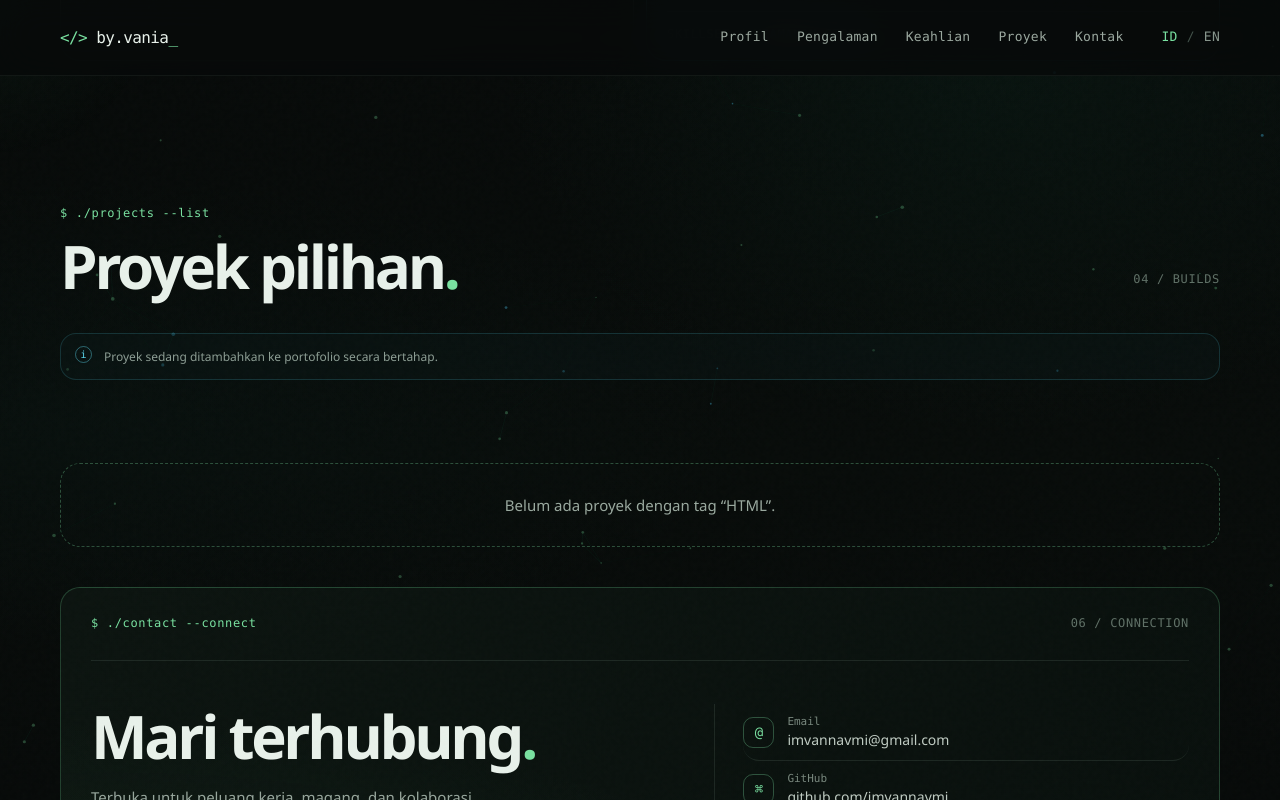
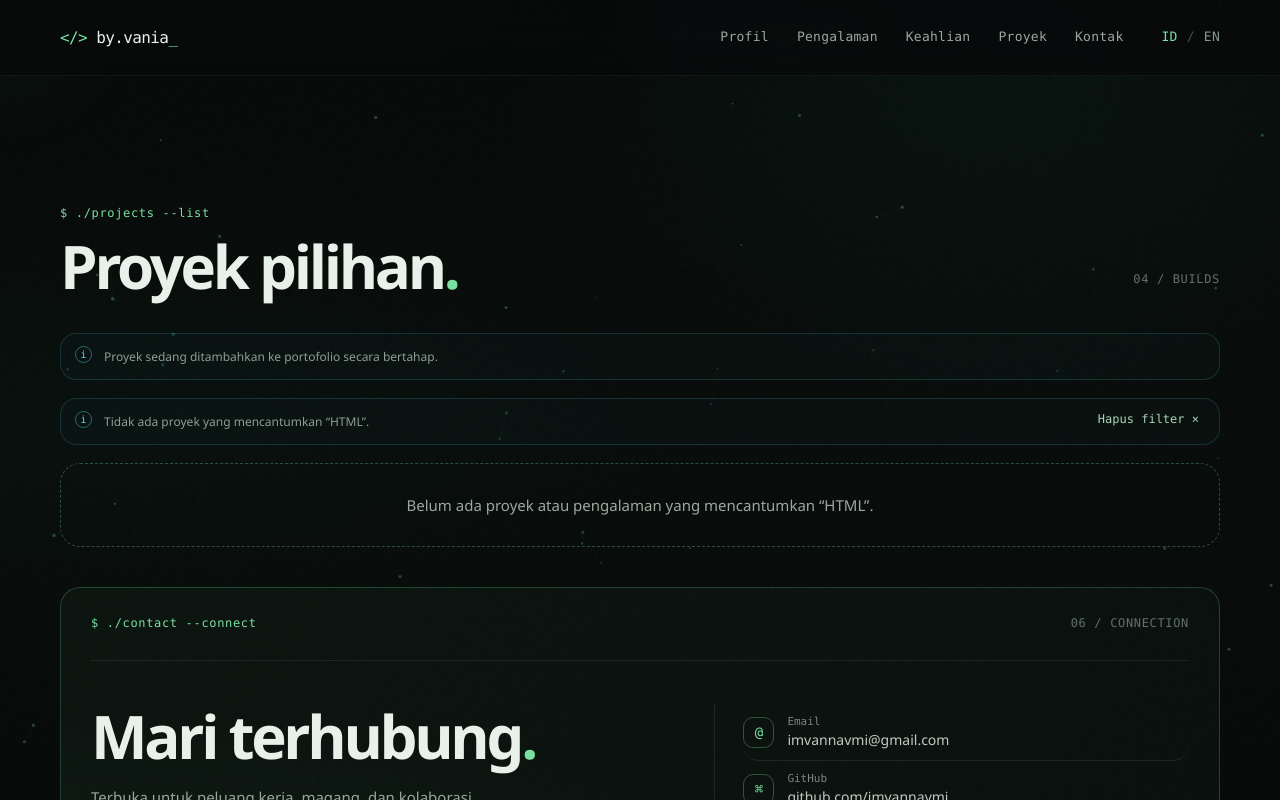
Before and after one commit to imvannavmi/byvania-portfolio, a Next.js app: page /id in a window 1280 px wide. Both pictures are taken after a click on the button "HTML". Shown: the part 3314-4114 px from the top of the page. Built offline with nearby package versions, Linux system fonts and the light colour scheme; no server answers; the database is empty.

Commit message:
Fix skill filter result visibility

```diff
--- a/src/components/Portfolio.tsx
+++ b/src/components/Portfolio.tsx
@@ -78,13 +78,26 @@ export default function Portfolio({ locale, entries = [] }: { locale: Locale; en
   const [roleIndex, setRoleIndex] = useState(0);
   const [menuOpen, setMenuOpen] = useState(false);
   const [selectedSkill, setSelectedSkill] = useState("");
+  const matchesSkill = (value: string, skill: string) => {
+    const normalize = (text: string) => text.toLowerCase().replace(/\brestful\b/g, "rest").replace(/[^a-z0-9]+/g, " ").trim();
+    const normalizedValue = normalize(value);
+    const normalizedSkill = normalize(skill);
+    return normalizedValue.includes(normalizedSkill) || normalizedSkill.includes(normalizedValue);
+  };
   const filteredProjects = selectedSkill
-    ? displayProjects.filter(project => project.tags.some(tag => tag.toLowerCase().includes(selectedSkill.toLowerCase()) || selectedSkill.toLowerCase().includes(tag.toLowerCase())))
+    ? displayProjects.filter(project => project.tags.some(tag => matchesSkill(tag, selectedSkill)))
     : displayProjects;
+  const filteredExperience = selectedSkill
+    ? displayExperience.filter(item => item.stack.split(" · ").some(tag => matchesSkill(tag, selectedSkill)))
+    : displayExperience;
   const filterBySkill = (skill: string) => {
-    setSelectedSkill(current => current === skill ? "" : skill);
-    if (matchMedia("(prefers-reduced-motion: reduce)").matches) document.getElementById("projects")?.scrollIntoView();
-    else document.getElementById("projects")?.scrollIntoView({ behavior: "smooth" });
+    const clearingFilter = selectedSkill === skill;
+    const skillProjects = displayProjects.filter(project => project.tags.some(tag => matchesSkill(tag, skill)));
+    const skillExperience = displayExperience.filter(item => item.stack.split(" · ").some(tag => matchesSkill(tag, skill)));
+    const destination = !clearingFilter && skillExperience.length > 0 && skillProjects.length === 0 ? "experience" : "projects";
+    setSelectedSkill(clearingFilter ? "" : skill);
+    if (matchMedia("(prefers-reduced-motion: reduce)").matches) document.getElementById(destination)?.scrollIntoView();
+    else document.getElementById(destination)?.scrollIntoView({ behavior: "smooth" });
   };
   useEffect(() => {
     if (matchMedia("(prefers-reduced-motion: reduce)").matches) return;
@@ -96,7 +109,7 @@ export default function Portfolio({ locale, entries = [] }: { locale: Locale; en
     const observer = new IntersectionObserver(entries => entries.forEach(e => { if (e.isIntersecting) { e.target.classList.add("visible"); observer.unobserve(e.target); } }), { threshold: .12 });
     document.querySelectorAll(".reveal").forEach(el => observer.observe(el));
     return () => observer.disconnect();
-  }, [locale]);
+  }, [locale, selectedSkill]);
   useEffect(() => {
     const finePointer = matchMedia("(pointer: fine)").matches;
     if (!finePointer || matchMedia("(prefers-reduced-motion: reduce)").matches) return;
@@ -162,7 +175,8 @@ export default function Portfolio({ locale, entries = [] }: { locale: Locale; en
 
       <section className="content-section section-wrap" id="experience">
         <div className="section-heading reveal"><div><span className="command">$ ls ./experience</span><h2>{t.experience}<span>.</span></h2></div><span className="section-id">02 / HISTORY</span></div>
-        <div className="timeline">{displayExperience.map((item, i) => <article className="experience-card reveal" key={item.company}><div className="timeline-marker"><span>0{i + 1}</span><i /></div><div className="experience-main"><div className="experience-head"><div><span className="company-type">{locale === "id" ? "PENGALAMAN" : "EXPERIENCE"}</span><h3>{item.company}</h3></div><span className="period">{item.period}</span></div><div className="experience-meta"><span><small>{t.role}</small>{item.role}</span><span><small>{t.project}</small>{item.project}</span></div><ul>{item.bullets.map(b => <li key={b}>{b}</li>)}</ul><div className="tag-row">{item.stack.split(" · ").filter(Boolean).map(tag => <span key={tag}>{tag}</span>)}</div></div></article>)}</div>
+        {selectedSkill && filteredExperience.length > 0 && <div className="project-notice reveal"><span>i</span><p>{locale === "id" ? `Teknologi “${selectedSkill}” tercantum pada pengalaman berikut.` : `“${selectedSkill}” is listed in the following experience.`}</p><button type="button" className="clear-skill-filter" onClick={() => setSelectedSkill("")}>{locale === "id" ? "Hapus filter" : "Clear filter"} ×</button></div>}
+        <div className="timeline">{(selectedSkill ? filteredExperience : displayExperience).map((item, i) => <article className="experience-card reveal" key={item.company}><div className="timeline-marker"><span>0{i + 1}</span><i /></div><div className="experience-main"><div className="experience-head"><div><span className="company-type">{locale === "id" ? "PENGALAMAN" : "EXPERIENCE"}</span><h3>{item.company}</h3></div><span className="period">{item.period}</span></div><div className="experience-meta"><span><small>{t.role}</small>{item.role}</span><span><small>{t.project}</small>{item.project}</span></div><ul>{item.bullets.map(b => <li key={b}>{b}</li>)}</ul><div className="tag-row">{item.stack.split(" · ").filter(Boolean).map(tag => <span key={tag}>{tag}</span>)}</div></div></article>)}</div>
       </section>
 
       <section className="content-section skills-section section-wrap" id="skills">
@@ -174,8 +188,8 @@ export default function Portfolio({ locale, entries = [] }: { locale: Locale; en
       <section className="content-section projects-section section-wrap" id="projects">
         <div className="section-heading reveal"><div><span className="command">$ ./projects --list</span><h2>{t.projects}<span>.</span></h2></div><span className="section-id">04 / BUILDS</span></div>
         <div className="project-notice project-stage-note"><span>i</span><p>{t.projectStageNote}</p></div>
-        {selectedSkill && <div className="project-notice reveal"><span>i</span><p>{locale === "id" ? `Menampilkan proyek yang menggunakan “${selectedSkill}”.` : `Showing projects using “${selectedSkill}”.`}</p><button type="button" className="clear-skill-filter" onClick={() => setSelectedSkill("")}>{locale === "id" ? "Hapus filter" : "Clear filter"} ×</button></div>}
-        {filteredProjects.length ? <div className="projects-grid">{filteredProjects.map((item, i) => <Link className="project-card reveal" href={`/${locale}/projects/${item.slug}`} key={item.id}><div className="project-visual visual-cms"><div className="visual-top"><span>PROJECT / 0{i + 1}</span><span>↗</span></div><div className="visual-art" aria-hidden="true">{item.thumbnail ? <img className="project-thumbnail" src={item.thumbnail} alt="" loading="lazy" decoding="async" /> : <div className="project-art-placeholder"><span>&lt;/&gt;</span><i/><i/><b>PROJECT FILE</b></div>}</div><span className="visual-class">{item.category}</span></div><div className="project-body"><div className="project-status"><i />{item.status}</div><h3>{item.title}</h3>{item.subtitle && <p className="project-subtitle">{item.subtitle}</p>}<p>{item.description}</p><div className="tag-row">{item.tags.map(tag => <span key={tag}>{tag}</span>)}</div><div className="project-detail"><span>{t.details}</span><span>CASE FILE · {item.slug.toUpperCase()}</span></div></div></Link>)}</div> : selectedSkill ? <p className="skill-empty-state">{locale === "id" ? `Belum ada proyek dengan tag “${selectedSkill}”.` : `No projects tagged “${selectedSkill}” yet.`}</p> : null}
+        {selectedSkill && <div className="project-notice reveal"><span>i</span><p>{filteredProjects.length ? (locale === "id" ? `Menampilkan proyek yang menggunakan “${selectedSkill}”.` : `Showing projects using “${selectedSkill}”.`) : (locale === "id" ? `Tidak ada proyek yang mencantumkan “${selectedSkill}”${filteredExperience.length ? "; teknologi ini ditemukan pada pengalaman di atas." : "."}` : `No projects list “${selectedSkill}”${filteredExperience.length ? "; this technology appears in the experience section above." : "."}`)}</p><button type="button" className="clear-skill-filter" onClick={() => setSelectedSkill("")}>{locale === "id" ? "Hapus filter" : "Clear filter"} ×</button></div>}
+        {filteredProjects.length ? <div className="projects-grid">{filteredProjects.map((item, i) => <Link className="project-card reveal" href={`/${locale}/projects/${item.slug}`} key={item.id}><div className="project-visual visual-cms"><div className="visual-top"><span>PROJECT / 0{i + 1}</span><span>↗</span></div><div className="visual-art" aria-hidden="true">{item.thumbnail ? <img className="project-thumbnail" src={item.thumbnail} alt="" loading="lazy" decoding="async" /> : <div className="project-art-placeholder"><span>&lt;/&gt;</span><i/><i/><b>PROJECT FILE</b></div>}</div><span className="visual-class">{item.category}</span></div><div className="project-body"><div className="project-status"><i />{item.status}</div><h3>{item.title}</h3>{item.subtitle && <p className="project-subtitle">{item.subtitle}</p>}<p>{item.description}</p><div className="tag-row">{item.tags.map(tag => <span key={tag}>{tag}</span>)}</div><div className="project-detail"><span>{t.details}</span><span>CASE FILE · {item.slug.toUpperCase()}</span></div></div></Link>)}</div> : selectedSkill && !filteredExperience.length ? <p className="skill-empty-state">{locale === "id" ? `Belum ada proyek atau pengalaman yang mencantumkan “${selectedSkill}”.` : `No projects or experience list “${selectedSkill}” yet.`}</p> : null}
       </section>
 
       <section hidden className="content-section education-section section-wrap" id="education">
```
